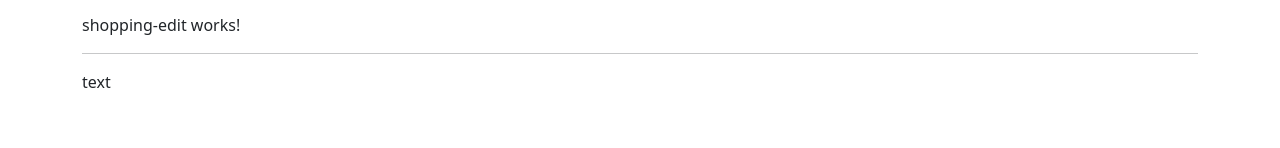
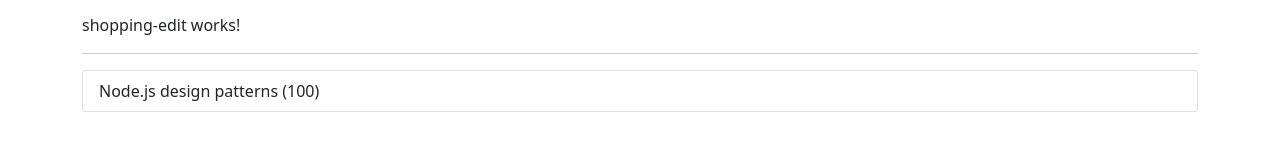
Before and after one commit to kasir-barati/go-back-to-score-one-in-learning-angular, an Angular app: page / in a window 1280 px wide. Shown: the part 322-470 px from the top of the page. Built offline with nearby package versions, Linux system fonts and the light colour scheme.

Commit message:
update: define shopping list

```diff
--- a/src/app/shopping-list/shopping-list.component.html
+++ b/src/app/shopping-list/shopping-list.component.html
@@ -2,6 +2,15 @@
     <div class="col-xs-10">
         <app-shopping-edit></app-shopping-edit>
         <hr />
-        <p>text</p>
+        <ul class="list-group">
+            <a
+                href="#"
+                class="list-group-item"
+                style="cursor: pointer"
+                *ngFor="let ingredient of ingredients"
+            >
+                {{ ingredient.name }} ({{ ingredient.amount }})
+            </a>
+        </ul>
     </div>
 </div>
--- a/src/app/shopping-list/shopping-list.component.ts
+++ b/src/app/shopping-list/shopping-list.component.ts
@@ -1,4 +1,5 @@
 import { Component, OnInit } from '@angular/core';
+import { Ingredient } from '@shared/models/ingredient.model';
 
 @Component({
     selector: 'app-shopping-list',
@@ -6,7 +7,15 @@ import { Component, OnInit } from '@angular/core';
     styleUrls: ['./shopping-list.component.css'],
 })
 export class ShoppingListComponent implements OnInit {
-    constructor() {}
+    ingredients: Ingredient[];
+    constructor() {
+        this.ingredients = [
+            {
+                amount: 100,
+                name: 'Node.js design patterns',
+            },
+        ];
+    }
 
     ngOnInit(): void {}
 }
```
